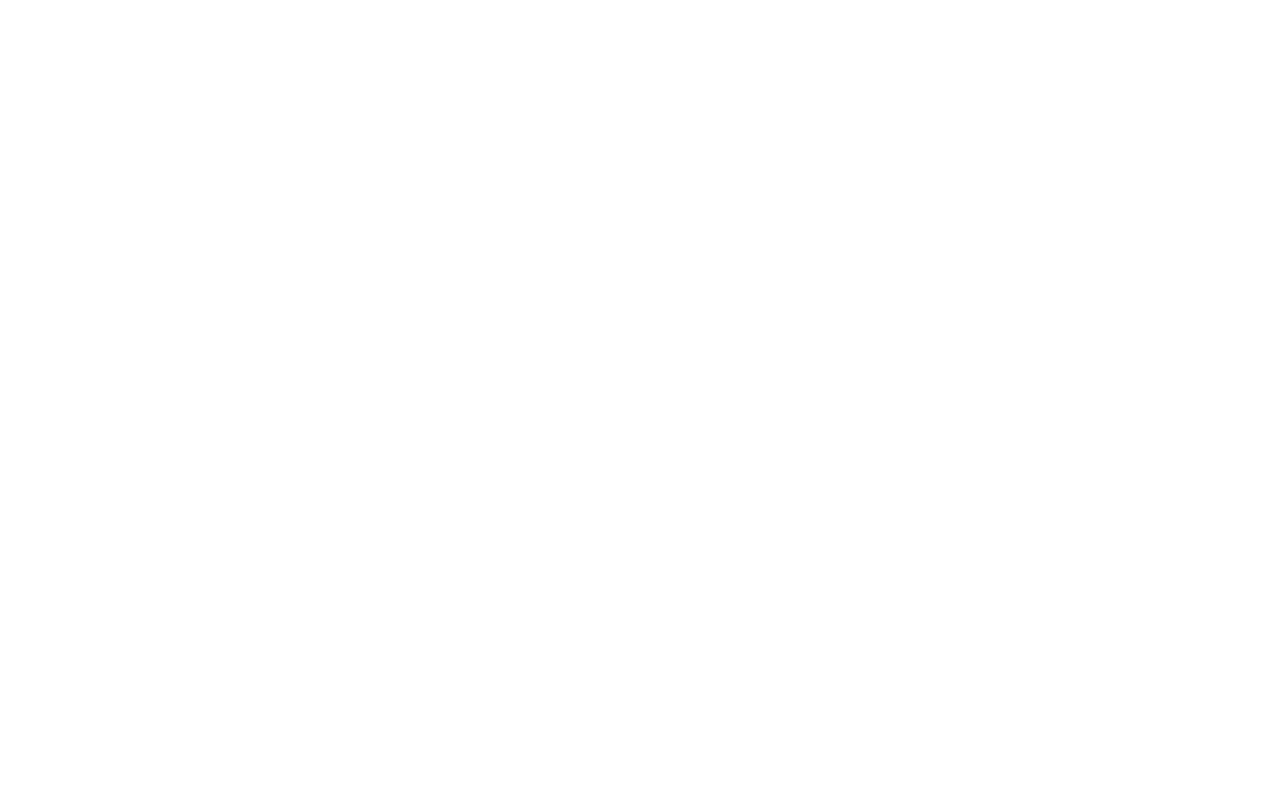
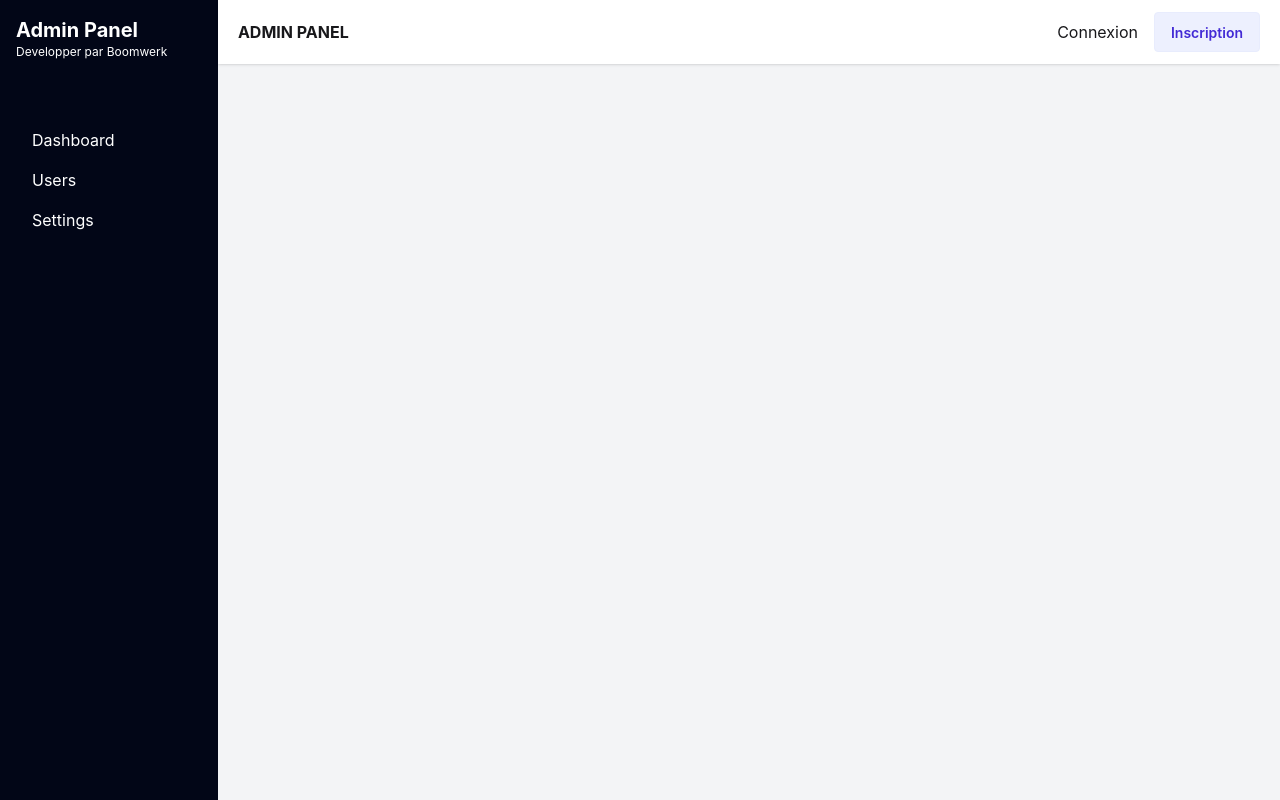
Before and after one commit to Boomwerk/adminPanelFullStack, a React (Vite) app in the folder AdminPanel/: page /dashboard in a window 1280 px wide. Built offline with nearby package versions, Linux system fonts and the light colour scheme.

Commit message:
refactor(authStore): Delete Zustand refresh_token

```diff
--- a/AdminPanel/src/components/LeftNav.tsx
+++ b/AdminPanel/src/components/LeftNav.tsx
@@ -3,9 +3,12 @@ export default function LeftNav(){
 
     return(<>
 
-        <div className="w-1/5 h-screen bg-gray-800 text-white p-4">
-            <h2 className="text-2xl font-bold mb-4">Admin Panel</h2>
-            <p>Developper par Boomwerk</p>
+        <div className="w-1/5 h-screen bg-[#020617] text-white p-4">
+        <div className="flex flex-col mb-15">
+
+            <h2 className="text-xl font-bold ">Admin Panel</h2>
+            <p className="text-xs">Developper par Boomwerk</p>
+        </div>
 
             <div>
                 <a href="/dashboard" className="block py-2 px-4 hover:bg-gray-600">Dashboard</a>
--- /dev/null
+++ b/AdminPanel/src/components/Logout.tsx
@@ -0,0 +1,18 @@
+import { useAuthStore } from "../stores/authStore";
+
+export default function Logout(){
+    const {setAccessToken, setRefreshToken} = useAuthStore();
+
+    const handleLogout = () => {
+        setAccessToken("");
+        setRefreshToken("");
+        cookieStore.delete("access_token");
+
+    };
+
+    return (
+         <button className="btn btn-soft btn-error" onClick={handleLogout}> Deconnexion </button>
+    )
+
+
+}
--- a/AdminPanel/src/components/Navbar.tsx
+++ b/AdminPanel/src/components/Navbar.tsx
@@ -1,8 +1,17 @@
-import { Link } from "react-router-dom"
+import { Link} from "react-router-dom"
+import { useAuthStore } from "../stores/authStore";
+
 export default function Navbar(){
+
+    const {accessToken} = useAuthStore();
+
+
 
     return (
         <div className='navbar bg-base-100 shadow-sm px-5'>
+
+           { accessToken === "" ? (
+            <>
                 <div className="navbar-start">
                     <p className='font-bold'><Link to='/'>ADMIN PANEL</Link></p>
                 </div>
@@ -12,6 +21,22 @@ export default function Navbar(){
 
                     <Link to='/inscription' className="btn btn-soft btn-primary"> Inscription</Link>
                 </div>
+            </>) : (
+
+                <>
+
+                    <div className="navbar-start">
+                        <p className='font-bold'><Link to='/'>Welcome User</Link></p>
+                    </div>
+                    <div className="navbar-end gap-4">
+
+                    </div>
+                </>
+            )}
+
+
+
+
      </div>
     )
 }
--- a/AdminPanel/src/pages/Dashboard.tsx
+++ b/AdminPanel/src/pages/Dashboard.tsx
@@ -1,9 +1,26 @@
+import LeftNav from "../components/LeftNav";
+import Navbar from "../components/Navbar";
 
 
 export default function Dashboard(){
 
+
+
     return(
         <div className="flex">
+
+            <LeftNav/>
+            <div className="w-full bg-gray-100">
+                <Navbar/>
+                <div className="flex justify-center">
+
+                    <div className="w-2/5">
+
+
+                    </div>
+                </div>
+
+            </div>
 
         </div>
     )
--- a/AdminPanel/src/stores/authStore.ts
+++ b/AdminPanel/src/stores/authStore.ts
@@ -2,9 +2,7 @@ import { create } from "zustand"
 
 type authStore = {
     accessToken: string,
-    refreshToken: string,
     setAccessToken: (setToken: string) => void,
-    setRefreshToken: (setRefreshToken: string) => void,
     logout: () => void
 
 }
@@ -12,8 +10,6 @@ type authStore = {
 
 export const useAuthStore = create<authStore>((set) => ({
     accessToken: "",
-    refreshToken: "",
     setAccessToken: (setToken: string) => set({accessToken: setToken}),
-    setRefreshToken: (setRefreshToken: string) => set({refreshToken: setRefreshToken}),
-    logout: () => set({accessToken: "", refreshToken:""})
+    logout: () => set({accessToken: ""})
 }))
```
Also changed, not shown: AdminPanel/src/pages/Register.tsx (+2 -16 lines). Lines whose indentation alone changed are shown as unchanged.
